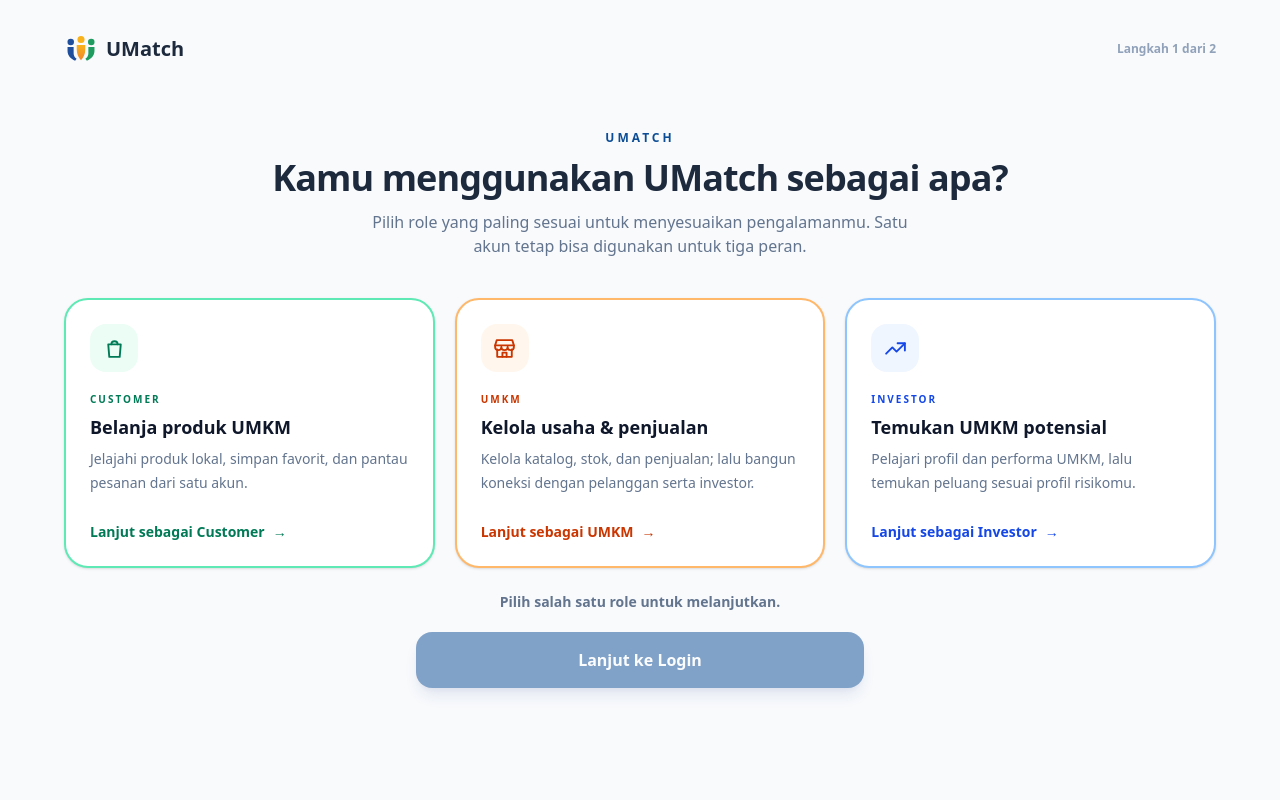
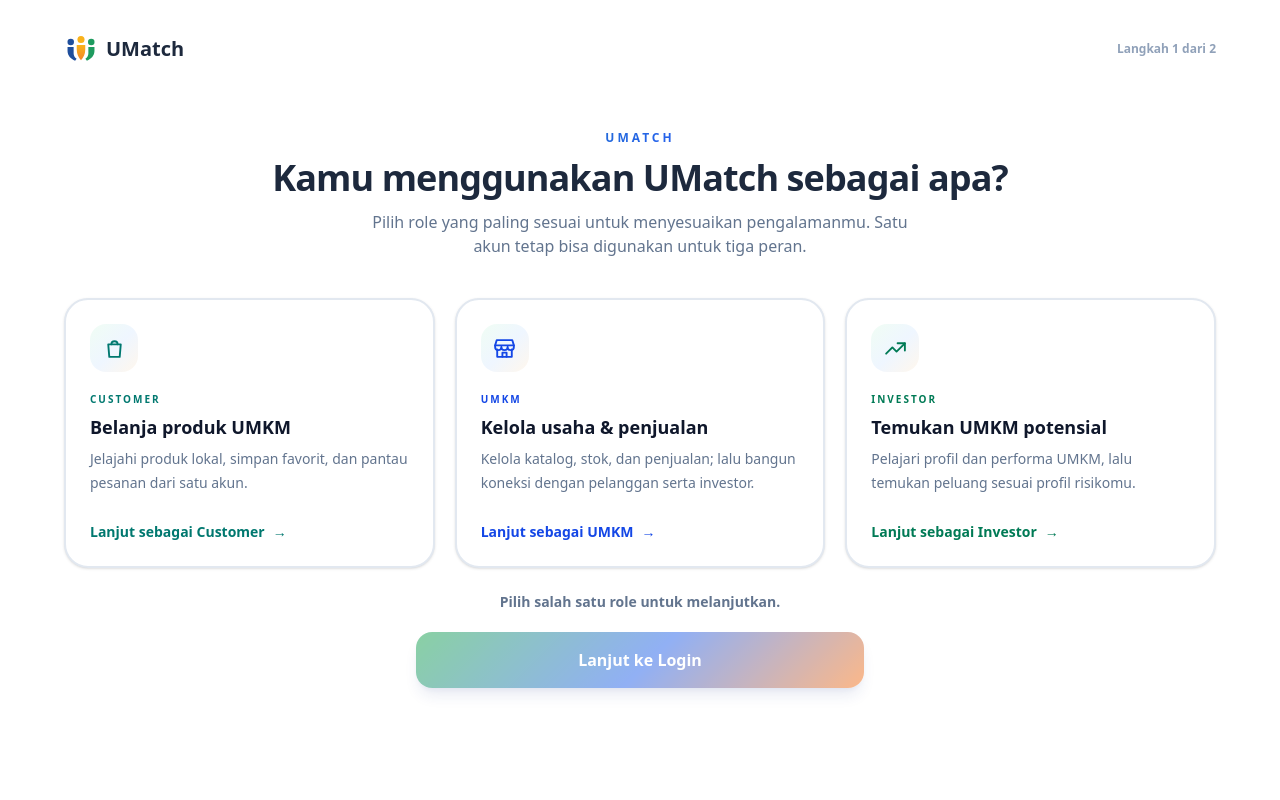
Before and after one commit to GriseldaHutahaean/UMatch-PPW_2026, a Laravel app: page /roles in a window 1280 px wide. Run offline with Laravel 12, Linux system fonts and the light colour scheme; style sheets or scripts are compiled from the project's sources.

Commit message:
push update

```diff
--- a/resources/css/app.css
+++ b/resources/css/app.css
@@ -7,3 +7,17 @@
     --font-sans: 'Instrument Sans', ui-sans-serif, system-ui, sans-serif, 'Apple Color Emoji', 'Segoe UI Emoji',
         'Segoe UI Symbol', 'Noto Color Emoji';
 }
+
+@utility umatch-gradient {
+    background-image: linear-gradient(135deg, #16a34a 0%, #2563eb 52%, #f97316 100%);
+}
+
+@utility umatch-gradient-soft {
+    background-image: linear-gradient(135deg, #f0fdf4 0%, #eff6ff 52%, #fff7ed 100%);
+}
+
+@utility umatch-gradient-text {
+    background-image: linear-gradient(135deg, #16a34a 0%, #2563eb 52%, #f97316 100%);
+    background-clip: text;
+    color: transparent;
+}
--- a/resources/views/auth/choose-role.blade.php
+++ b/resources/views/auth/choose-role.blade.php
@@ -5,9 +5,9 @@
 @section('content')
 @php
     $roleStyles = [
-        'customer' => ['iconBackground' => 'bg-emerald-50', 'accent' => 'text-emerald-700', 'roleBorder' => 'border-emerald-300', 'selectedBorder' => 'border-emerald-500', 'selectedBackground' => 'bg-emerald-50/80', 'selectedRing' => 'ring-emerald-100'],
-        'umkm' => ['iconBackground' => 'bg-orange-50', 'accent' => 'text-orange-700', 'roleBorder' => 'border-orange-300', 'selectedBorder' => 'border-orange-500', 'selectedBackground' => 'bg-orange-50/80', 'selectedRing' => 'ring-orange-100'],
-        'investor' => ['iconBackground' => 'bg-blue-50', 'accent' => 'text-blue-700', 'roleBorder' => 'border-blue-300', 'selectedBorder' => 'border-blue-500', 'selectedBackground' => 'bg-blue-50/80', 'selectedRing' => 'ring-blue-100'],
+        'customer' => ['iconBackground' => 'umatch-gradient-soft', 'accent' => 'text-teal-700', 'roleBorder' => 'border-slate-200', 'selectedBorder' => 'border-teal-500', 'selectedBackground' => 'bg-teal-50/70', 'selectedRing' => 'ring-teal-100'],
+        'umkm' => ['iconBackground' => 'umatch-gradient-soft', 'accent' => 'text-blue-700', 'roleBorder' => 'border-slate-200', 'selectedBorder' => 'border-blue-500', 'selectedBackground' => 'bg-blue-50/70', 'selectedRing' => 'ring-blue-100'],
+        'investor' => ['iconBackground' => 'umatch-gradient-soft', 'accent' => 'text-emerald-700', 'roleBorder' => 'border-slate-200', 'selectedBorder' => 'border-emerald-500', 'selectedBackground' => 'bg-emerald-50/70', 'selectedRing' => 'ring-emerald-100'],
     ];
     $roleDetails = [
         'customer' => 'Jelajahi produk lokal, simpan favorit, dan pantau pesanan dari satu akun.',
@@ -16,14 +16,14 @@
     ];
 @endphp
 
-<main class="min-h-screen w-full bg-slate-50 px-4 py-8 text-slate-800 sm:px-8 lg:px-12">
+<main class="min-h-screen w-full bg-white px-4 py-8 text-slate-800 sm:px-8 lg:px-12">
     <header class="mx-auto flex w-full max-w-6xl items-center justify-between">
         <a href="{{ route('landing') }}" class="flex items-center gap-2 text-xl font-extrabold"><x-logo size="34" /> UMatch</a>
         <span class="text-xs font-semibold text-slate-400">Langkah 1 dari 2</span>
     </header>
 
     <section class="mx-auto w-full max-w-6xl py-12 text-center sm:py-16">
-        <p class="text-xs font-extrabold uppercase tracking-[0.25em] text-[#0d4d96]">UMATCH</p>
+        <p class="umatch-gradient-text text-xs font-extrabold uppercase tracking-[0.25em]">UMATCH</p>
         <h1 class="mt-3 text-3xl font-extrabold tracking-tight sm:text-4xl">Kamu menggunakan UMatch sebagai apa?</h1>
         <p class="mx-auto mt-3 max-w-xl text-sm leading-6 text-slate-500 sm:text-base">Pilih role yang paling sesuai untuk menyesuaikan pengalamanmu. Satu akun tetap bisa digunakan untuk tiga peran.</p>
 
@@ -50,7 +50,7 @@
 
             @error('role')<p class="mt-4 text-sm font-medium text-red-600">{{ $message }}</p>@enderror
             <p data-role-summary aria-live="polite" class="mx-auto mt-6 min-h-5 text-sm font-semibold text-slate-500">Pilih salah satu role untuk melanjutkan.</p>
-            <button type="submit" class="mt-5 h-14 w-full max-w-md rounded-2xl bg-[#0d4d96] px-8 font-bold text-white shadow-lg shadow-blue-900/20 transition hover:bg-blue-900 disabled:cursor-not-allowed disabled:opacity-50" disabled data-role-submit>{{ auth()->check() ? 'Lanjutkan untuk Menambahkan Role' : 'Lanjut ke Login' }}</button>
+            <button type="submit" class="umatch-gradient mt-5 h-14 w-full max-w-md rounded-2xl px-8 font-bold text-white shadow-lg shadow-blue-900/20 transition hover:brightness-105 disabled:cursor-not-allowed disabled:opacity-50" disabled data-role-submit>{{ auth()->check() ? 'Lanjutkan untuk Menambahkan Role' : 'Lanjut ke Login' }}</button>
         </form>
     </section>
 </main>
@@ -64,9 +64,9 @@ const roleSummary = document.querySelector('[data-role-summary]');
 const roleCards = [...roleForm.querySelectorAll('[data-role-card]')];
 const roleLabels = { customer: 'Customer', umkm: 'UMKM', investor: 'Investor' };
 const selectedCardClasses = {
-    customer: ['border-emerald-500', 'bg-emerald-50/80', 'ring-emerald-100'],
-    umkm: ['border-orange-400', 'bg-orange-50/80', 'ring-orange-100'],
-    investor: ['border-blue-400', 'bg-blue-50/80', 'ring-blue-100'],
+    customer: ['border-teal-500', 'bg-teal-50/70', 'ring-teal-100'],
+    umkm: ['border-blue-500', 'bg-blue-50/70', 'ring-blue-100'],
+    investor: ['border-emerald-500', 'bg-emerald-50/70', 'ring-emerald-100'],
 };
 const isAddingRole = @json(auth()->check());
 
--- a/resources/views/auth/login.blade.php
+++ b/resources/views/auth/login.blade.php
@@ -3,9 +3,9 @@
 @php
     $role = config("umatch.roles.{$selectedRole}");
     $roleStyles = [
-        'customer' => ['panel' => 'bg-[#12b5a8]', 'panelSoft' => 'bg-[#66d5ca]/25', 'panelText' => 'text-[#d7fffb]', 'accent' => 'text-[#00a99d]', 'accentBg' => 'bg-[#00a99d]', 'accentSoft' => 'bg-[#e8fbf9]', 'accentHover' => 'hover:bg-[#008f85]', 'focus' => 'focus:border-[#00a99d] focus:ring-[#00a99d]/15', 'icon' => 'bag'],
-        'umkm' => ['panel' => 'bg-[#ff704b]', 'panelSoft' => 'bg-[#ffb29c]/25', 'panelText' => 'text-[#ffe5dd]', 'accent' => 'text-[#ff6946]', 'accentBg' => 'bg-[#ff6946]', 'accentSoft' => 'bg-[#fff1ec]', 'accentHover' => 'hover:bg-[#eb5736]', 'focus' => 'focus:border-[#ff6946] focus:ring-[#ff6946]/15', 'icon' => 'store'],
-        'investor' => ['panel' => 'bg-[#2e649c]', 'panelSoft' => 'bg-[#86b8e5]/25', 'panelText' => 'text-[#e0efff]', 'accent' => 'text-[#205a98]', 'accentBg' => 'bg-[#205a98]', 'accentSoft' => 'bg-[#edf5ff]', 'accentHover' => 'hover:bg-[#174777]', 'focus' => 'focus:border-[#205a98] focus:ring-[#205a98]/15', 'icon' => 'trend'],
+        'customer' => ['panel' => 'umatch-gradient', 'panelSoft' => 'bg-white/15', 'panelText' => 'text-white/80', 'accent' => 'text-teal-700', 'accentBg' => 'umatch-gradient', 'accentSoft' => 'umatch-gradient-soft', 'accentHover' => 'hover:brightness-105', 'focus' => 'focus:border-blue-500 focus:ring-blue-500/15', 'icon' => 'bag'],
+        'umkm' => ['panel' => 'umatch-gradient', 'panelSoft' => 'bg-white/15', 'panelText' => 'text-white/80', 'accent' => 'text-blue-700', 'accentBg' => 'umatch-gradient', 'accentSoft' => 'umatch-gradient-soft', 'accentHover' => 'hover:brightness-105', 'focus' => 'focus:border-blue-500 focus:ring-blue-500/15', 'icon' => 'store'],
+        'investor' => ['panel' => 'umatch-gradient', 'panelSoft' => 'bg-white/15', 'panelText' => 'text-white/80', 'accent' => 'text-emerald-700', 'accentBg' => 'umatch-gradient', 'accentSoft' => 'umatch-gradient-soft', 'accentHover' => 'hover:brightness-105', 'focus' => 'focus:border-blue-500 focus:ring-blue-500/15', 'icon' => 'trend'],
     ][$selectedRole];
 @endphp
 
--- a/resources/views/components/umkm-navigation.blade.php
+++ b/resources/views/components/umkm-navigation.blade.php
@@ -1,6 +1,6 @@
 <nav class="space-y-1.5 p-4" aria-label="Navigasi utama">
     @php($items = [['Dashboard','layout-grid','umkm.dashboard'],['Produk','package','umkm.products'],['Pesanan','clipboard','umkm.orders'],['Stok','bar-chart','umkm.stock'],['Keuangan','trending-up','umkm.finance'],['Investor','users','umkm.investors'],['Laporan','file-text','umkm.reports'],['Toko','store','umkm.store']])
     @foreach ($items as [$label, $icon, $route])
-        <a href="{{ route($route) }}" class="flex items-center gap-3 rounded-xl px-3 py-2.5 text-sm font-medium transition {{ request()->routeIs($route) ? 'bg-[#FF7043] text-white shadow-sm' : 'text-slate-600 hover:bg-slate-50' }}"><x-icon name="{{ $icon }}" size="18" />{{ $label }}</a>
+        <a href="{{ route($route) }}" class="flex items-center gap-3 rounded-xl px-3 py-2.5 text-sm font-medium transition {{ request()->routeIs($route) ? 'umatch-gradient text-white shadow-sm' : 'text-slate-600 hover:bg-slate-50' }}"><x-icon name="{{ $icon }}" size="18" />{{ $label }}</a>
     @endforeach
 </nav>
--- a/resources/views/layouts/umkm.blade.php
+++ b/resources/views/layouts/umkm.blade.php
@@ -6,10 +6,10 @@
     <link rel="preconnect" href="https://fonts.googleapis.com"><link rel="preconnect" href="https://fonts.gstatic.com" crossorigin><link href="https://fonts.googleapis.com/css2?family=Plus+Jakarta+Sans:wght@400;500;600;700;800&display=swap" rel="stylesheet">
     @vite(['resources/css/app.css', 'resources/js/app.js'])
 </head>
-<body class="bg-[#FAFAFB] font-[Plus_Jakarta_Sans,ui-sans-serif,sans-serif] text-slate-900">
+<body class="bg-white font-[Plus_Jakarta_Sans,ui-sans-serif,sans-serif] text-slate-900">
     <header class="sticky top-0 z-30 h-16 border-b border-slate-100 bg-white"><div class="flex h-full items-center gap-4 px-4 sm:px-6 lg:px-8">
         <button type="button" class="rounded-lg p-2 text-slate-500 hover:bg-slate-50 lg:hidden" data-sidebar-toggle aria-label="Buka navigasi"><x-icon name="menu" size="20" /></button>
-        <a href="{{ route('umkm.dashboard') }}" class="flex shrink-0 items-center gap-2"><x-logo size="28" /><span class="text-base font-extrabold tracking-tight">UMatch</span><span class="rounded-full bg-[#FF7043] px-2.5 py-0.5 text-[10px] font-bold uppercase tracking-wider text-white">UMKM</span></a>
+        <a href="{{ route('umkm.dashboard') }}" class="flex shrink-0 items-center gap-2"><x-logo size="28" /><span class="umatch-gradient-text text-base font-extrabold tracking-tight">UMatch</span><span class="umatch-gradient rounded-full px-2.5 py-0.5 text-[10px] font-bold uppercase tracking-wider text-white shadow-sm">UMKM</span></a>
         <div class="relative ml-2 hidden max-w-[460px] flex-1 md:block"><x-icon name="search" size="17" class="absolute left-4 top-1/2 -translate-y-1/2 text-slate-400" /><input type="search" placeholder="Cari produk, UMKM, atau investasi..." class="w-full rounded-full border border-slate-200 bg-slate-50 py-2.5 pl-11 pr-4 text-xs outline-none focus:border-orange-300 focus:ring-2 focus:ring-orange-100"></div>
         <div class="ml-auto flex items-center gap-2"><button type="button" data-toast="Tidak ada notifikasi baru" class="relative flex h-10 w-10 items-center justify-center rounded-full border border-slate-200 text-slate-500 hover:bg-slate-50" aria-label="Notifikasi"><x-icon name="bell" size="18" /><span class="absolute right-2 top-2 h-1.5 w-1.5 rounded-full bg-[#FF7043]"></span></button><span class="hidden rounded-full border border-orange-200 bg-orange-50 px-3 py-2 text-xs font-bold text-[#FF7043] sm:inline-flex">UMKM⌄</span><span class="flex h-9 w-9 items-center justify-center rounded-full bg-[#FF7043] text-sm font-bold text-white">B</span></div>
     </div></header>
```
Also changed, not shown: resources/views/auth/partials/register-page.blade.php (+9 -9 lines), resources/views/dashboard.blade.php (+2 -2 lines).
